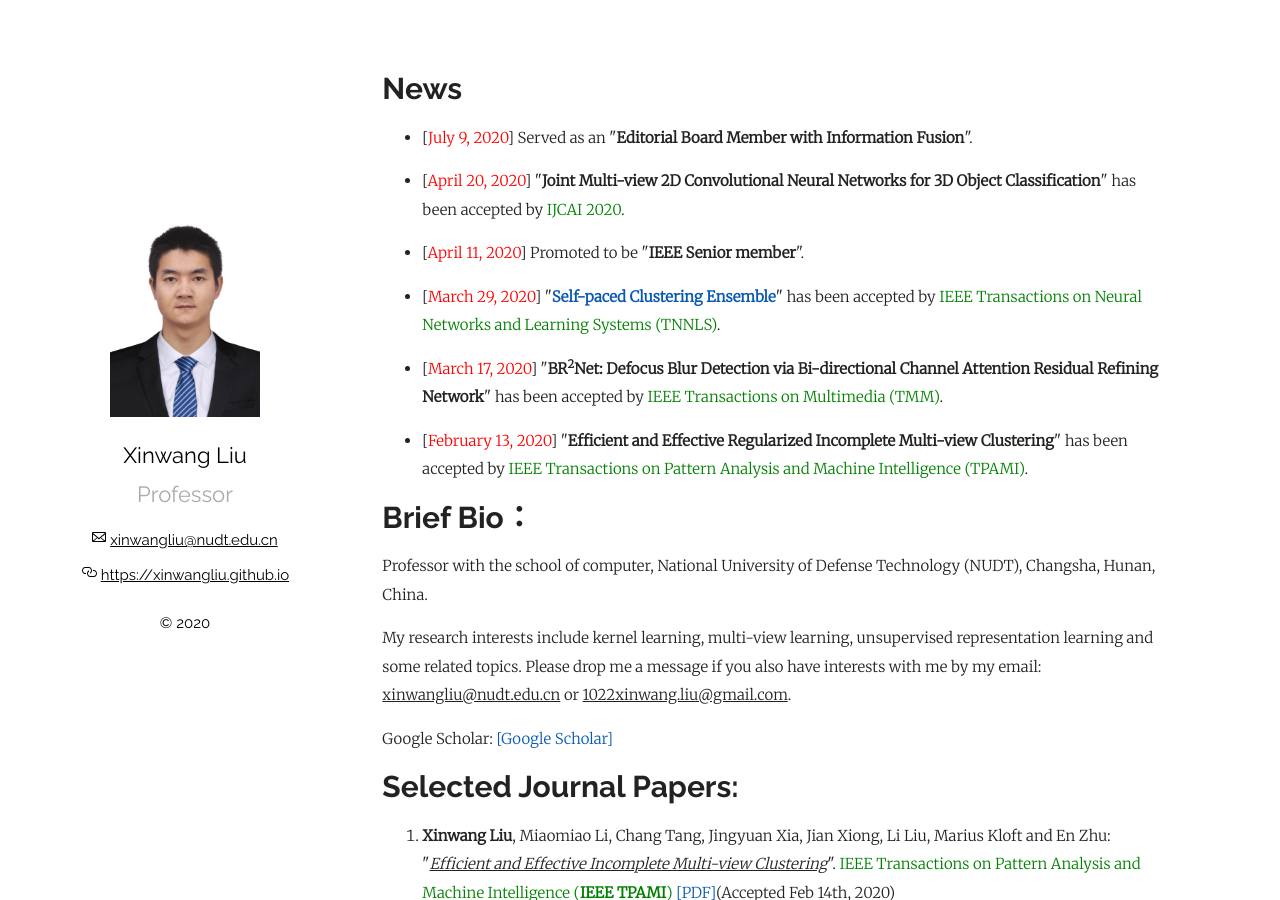
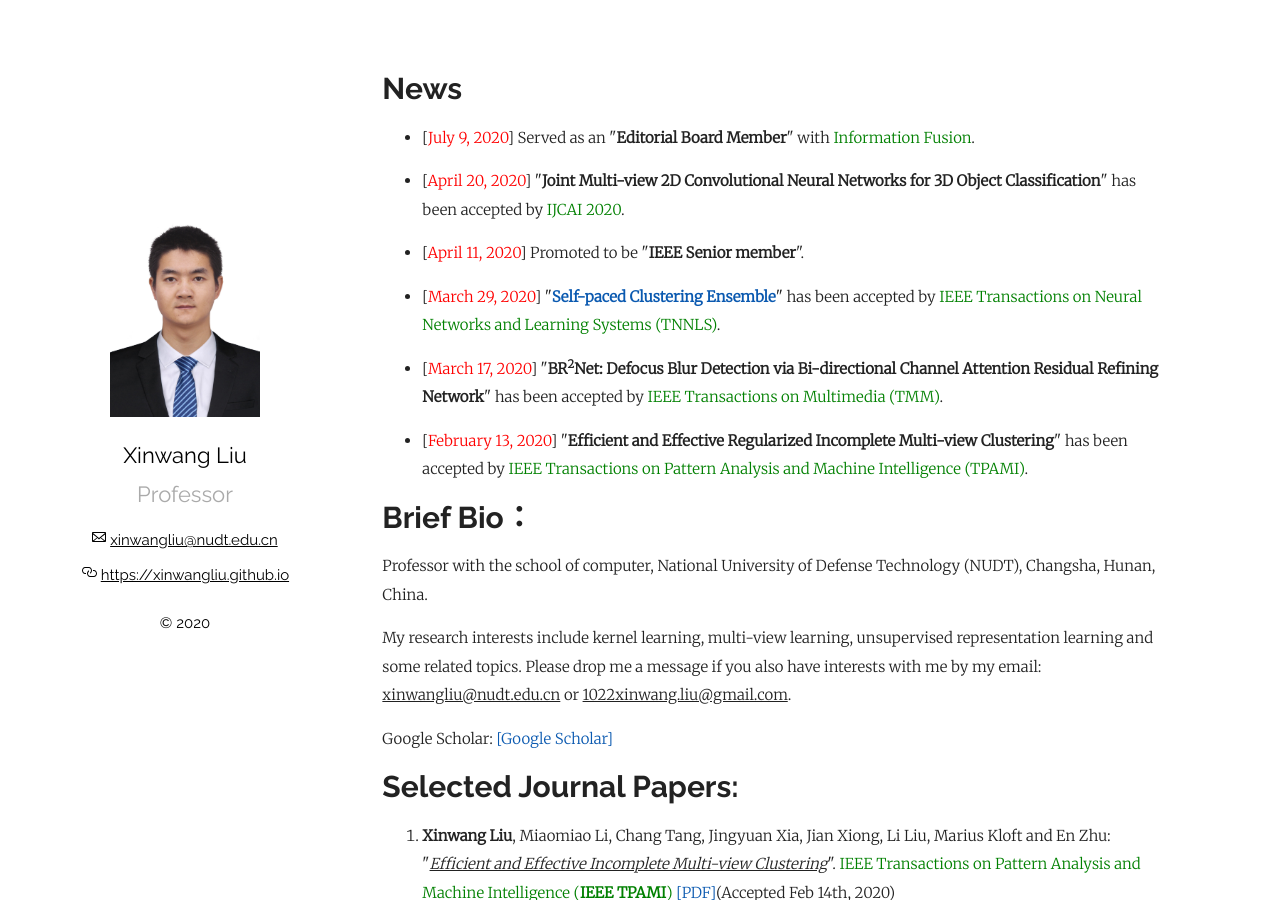
Before and after one commit to wx-liang/xinwangliu.github.io, a Jekyll site: the page built from index.md, in a window 1280 px wide and 900 px high. Built offline with Jekyll 4.4.1, drawn with Linux system fonts in a browser that asks for light colours; our own code applies the rules of GitHub Pages for plain Markdown files.

Commit message:
Update index.md

```diff
--- a/index.md
+++ b/index.md
@@ -5,7 +5,7 @@
 # News
 <ul>
 
-<p style="margin-top: 6px;"><li>[<font color="red">July 9, 2020</font>] Served as an "<b>Editorial Board Member with Information Fusion</b>".</li></p>
+<p style="margin-top: 6px;"><li>[<font color="red">July 9, 2020</font>] Served as an "<b>Editorial Board Member</b>" with <font color="green">Information Fusion</font>.</li></p>
 
 <li>[<font color="red">April 20, 2020</font>]  "<b>Joint Multi-view 2D Convolutional Neural Networks for 3D Object Classification</b>" has been accepted by <font color="green">IJCAI 2020</font>.</li>
 
```
